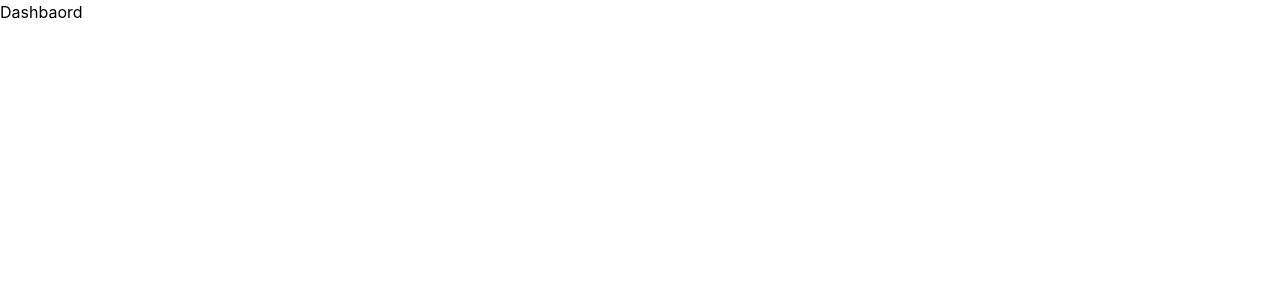
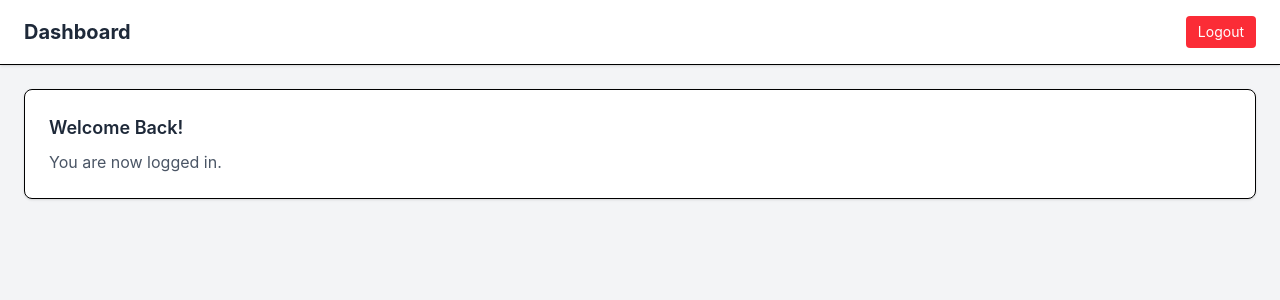
Before and after one commit to Sarthak05-code/ReactTraning, a React (Vite) app: page /ReactTraning/dashboard in a window 1280 px wide. Shown: the top 300 px of the page. Built offline with nearby package versions, Linux system fonts and the light colour scheme.

Commit message:
Implement Dashboard component layout with navigation and welcome message

```diff
--- a/src/pages/DashBoard.jsx
+++ b/src/pages/DashBoard.jsx
@@ -1,7 +1,22 @@
+
 export const Dashboard = () => {
-    return (
-        <>
-            <div>Dashbaord</div>
-        </>
-    )
-}
+  return (
+    <div className="min-h-screen bg-gray-100">
+
+      <nav className="bg-white shadow-sm border-b px-6 py-4 flex justify-between items-center">
+        <h1 className="text-xl font-bold text-gray-800">Dashboard</h1>
+        <button className="text-sm bg-red-500 text-white px-3 py-1.5 rounded hover:bg-red-600 transition">
+          Logout
+        </button>
+      </nav>
+
+
+      <main className="p-6">
+        <div className="bg-white p-6 rounded-lg shadow-sm border">
+          <h2 className="text-lg font-semibold text-gray-800">Welcome Back!</h2>
+          <p className="text-gray-600 mt-2">You are now logged in.</p>
+        </div>
+      </main>
+    </div>
+  );
+};
```
